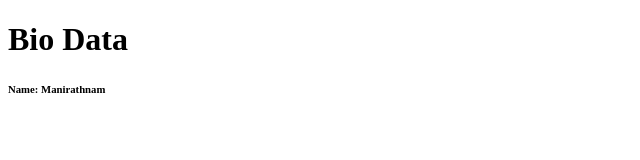
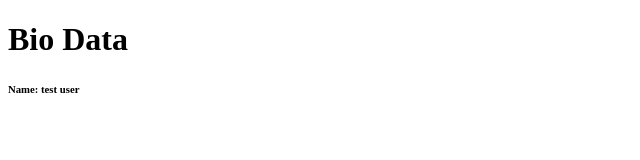
Before and after one commit to eliteitacademy/html, a plain HTML site: page index.html in a window 1280 px wide. Shown: the full height of the page, 0-640 px from the left. Drawn offline with Linux system fonts and the light colour scheme.

Commit message:
Update index.html

```diff
--- a/index.html
+++ b/index.html
@@ -5,6 +5,6 @@
     </head>
     <body>
        <h1>Bio Data</h1>
-        <h6>Name: Manirathnam</h6>
+        <h6>Name: test user</h6>
     </body>
 </html>
```
